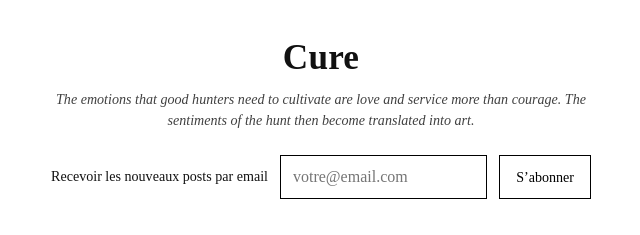
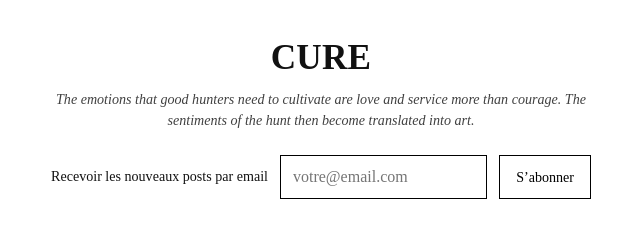
Before and after one commit to equipedenuit/cure, a Jekyll site: the page built from index.html, in a window 1280 px wide and 900 px high. Shown: the top 235 px of the window, without its empty margins (319-959 px from the left). Built offline with Jekyll 4.4.1, drawn with Linux system fonts in a browser that asks for light colours; the list of posts is cut into pages by our own code.

```diff
--- a/_config.yml
+++ b/_config.yml
@@ -1,4 +1,4 @@
-title: Cure
+title: CURE
 description: "The emotions that good hunters need to cultivate are love and service more than courage. The sentiments of the hunt then become translated into art."
 url: https://curerecs.net
 baseurl: ""          # très important : vide pour Netlify (pas "/cure")
```
